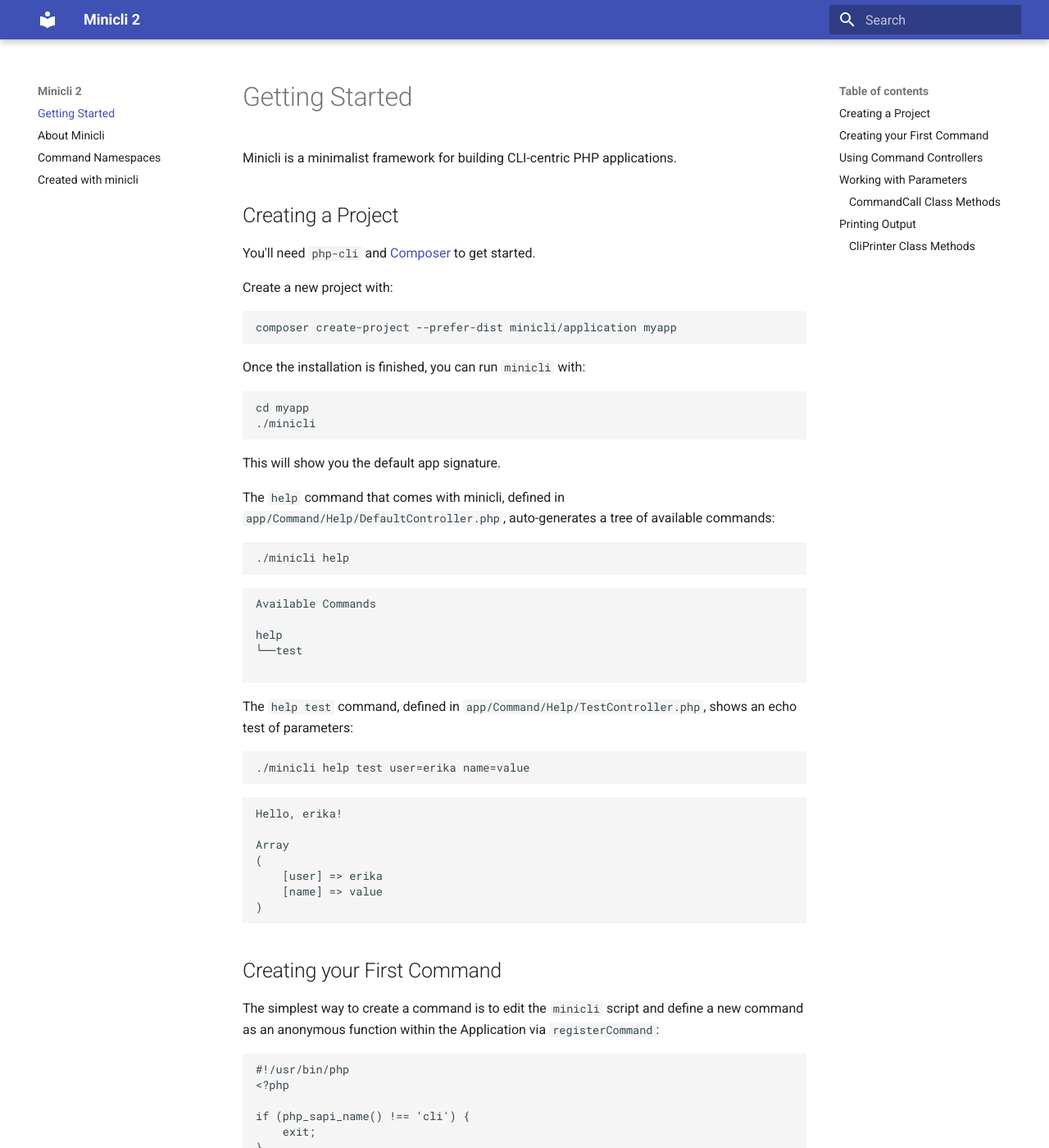
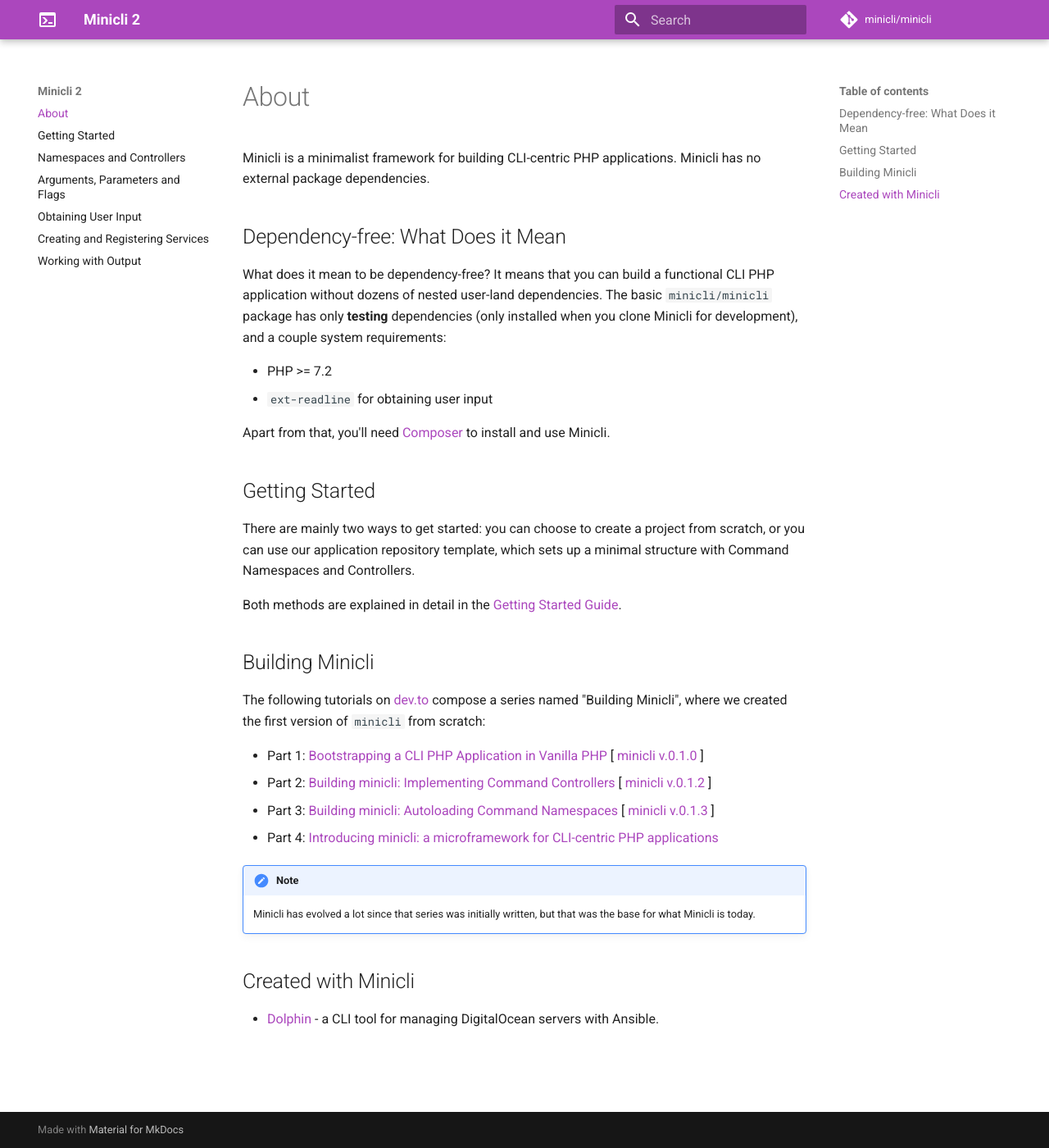
Before and after one commit to minicli/docs, an MkDocs documentation site: the page built from docs/index.md, in a window 1280 px wide and 1400 px high. Shown: the whole window at 82% size. Built offline with MkDocs 1.6.1 and Material for MkDocs 9.7.7, drawn with Linux system fonts in a browser that asks for light colours; comment, search, counter and statistics services are not loaded; some of the changed text lies outside the part shown.

Commit message:
Updating Docs

````diff
--- /dev/null
+++ b/docs/01-getting_started.md
@@ -0,0 +1,125 @@
+# Getting Started
+
+Minicli is a minimalist framework for building CLI-centric PHP applications. Minicli has no external package dependencies, and has only two requirements:
+
+- PHP 7.2+ (cli)
+- `ext-readline`
+
+Apart from that, you'll need [Composer](https://getcomposer.org/) to install and use Minicli.
+
+## Creating a Simple App
+
+If all you need is to set up a few simple commands to run through Minicli, you can use a singe file for your application.
+
+1. Create a directory for your new project
+2. Run `composer require minicli/minicli` - this will create a `composer.json` file and download Minicli.
+3. Create an executable PHP script with the following content:
+
+```php
+#!/usr/bin/php
+<?php
+
+if (php_sapi_name() !== 'cli') {
+    exit;
+}
+
+require __DIR__ . '/vendor/autoload.php';
+
+use Minicli\App;
+use Minicli\Command\CommandCall;
+
+$app = new App();
+$app->setSignature('./minicli mycommand');
+
+$app->registerCommand('mycommand', function(CommandCall $input) {
+    echo "My Command!";
+
+    var_dump($input);
+});
+
+$app->runCommand($argv);
+```
+
+This script will set up a command called `mycommand`. To execute it, first make the file executable with:
+
+```bash
+chmod +x script-name
+```
+
+Then, run your command with:
+
+```bash
+./script-name mycommand
+```
+
+## Creating a Structured App Using the Application Template
+
+If you'd like to create an application with many commands, or you would prefer to have more structure to your commands, with support to subcommands, than you should use [Command Namespaces](/02-command_namespaces).
+To facilitate setting up such an application, we have the `minicli/application` repository, which serves as an application template you can use with `composer create-project`.
+
+Create a new project with:
+
+```shell
+composer create-project --prefer-dist minicli/application myapp
+```
+
+This will generate a directory structure like the following:
+
+```
+.
+app
+└── Command
+    └── Help
+        ├── DefaultController.php
+        ├── TableController.php
+        └── TestController.php
+├── composer.json
+├── docs
+├── LICENSE
+├── minicli
+├── mkdocs.yml
+└── README.md
+
+```
+
+Each directory inside `app/Command` represents a Command Namespace.
+The classes inside `app/Command/Help` represent subcommands that you can access through the main `help` command.
+
+You can now run the boostrapped application with:
+
+```shell
+cd myapp
+./minicli
+```
+
+This will show you the default app signature.
+
+The `help` command that comes with the application template, defined in `app/Command/Help/DefaultController.php`, auto-generates a tree of available commands:
+
+```shell
+./minicli help
+```
+
+```
+Available Commands
+
+help
+└──test
+
+```
+
+The `help test` command, defined in `app/Command/Help/TestController.php`, shows an echo test of parameters:
+
+```
+./minicli help test user=erika name=value
+```
+
+```
+Hello, erika!
+
+Array
+(
+    [user] => erika
+    [name] => value
+)
+```
--- a/docs/command_namespaces.md
+++ b/docs/02-command_namespaces.md
@@ -1,4 +1,4 @@
-# Command Namespaces
+# Namespaces and Controllers
 
 Command Namespaces were designed to create a simple command tree with multiple Command Controllers under a common entry point name.
 It also enables autoloading of commands, by following a known directory/filename structure so you don't need to manually register commands when bootstrapping the application.
--- /dev/null
+++ b/docs/03-input-arguments.md
@@ -0,0 +1,56 @@
+# Arguments, Parameters and Flags
+
+Minicli commands use the following structure and nomenclature for commands and arguments:
+
+```
+./minicli command subcommand param1=value1 param2=value2 --flag1 --flag2
+```
+
+- `minicli`: The executable script that instantiates the application. It can be named however you like. When using the application template, this will be named `minicli` by default, but you are free to rename it so that it reflects your application name.
+- `command`: The main command namespace or single command being called.
+- `subcommand`: A subcommand from the `command` namespace.
+- `param1=value2`: Parameters are identified as keypairs and injected into the controller automatically.
+- `--flag1`: Flags are identified by preceding `--` characters, and are also injected into the controller automatically.
+
+The controller surfaces several methods to obtain the parameters used to call the application:
+
+## getArgs(): array
+
+Obtains all arguments included in the command call. This will return the contents obtained via the `$argv[]` global variable, where position `0` corresponds to the script name, and the following items are each command argument.
+## hasParam(): bool, getParam(): string
+
+Both methods are used to work with parameters. In the next example, we check if a parameter was set, then adjust the output accordingly:
+
+```php
+<?php
+...
+    public function handle()
+    {
+        $name = "World";
+        if ($this->hasParam('name')) {
+            $name = $this->getParam('name');
+        }
+        $this->getPrinter()->display("Hello $name!");
+    }
+```
+
+To print a customized "Hello" message, you'd include `name=myname` as additional command call argument when running your app.
+
+
+## hasFlag(): bool
+
+Identifies if a flag has been set.
+
+```php
+<?php
+...
+    public function handle()
+    {
+        $message = "Hello World";
+        if ($this->hasFlag('shout')) {
+            $message = strtoupper($message);
+        }
+
+        $this->getPrinter()->display($message);
+    }
+```
--- /dev/null
+++ b/docs/06-output.md
@@ -0,0 +1,91 @@
+# Working with Output
+
+The `OutputHandler` service has a series of methods to enable advanced output features, such as printing with colors, printing with pre-defined styles, and outputting content to a file instead of the default output.
+
+This service is available at the application container as `printer`, also accessible via the helper method `getPrinter` on controllers:
+
+
+```php
+<?php
+...
+    public function handle()
+    {
+        $this->getPrinter()->display("Hello World!");
+    }
+```
+
+
+This will print a "Hello World!" message wrapped in new lines, using default settings.
+
+## Print Methods
+
+The following shortcut methods are available via the `OutputHandler` class:
+
+- `display($message, $alt = false)` - Uses the `default` style. If `alt` is set to true, it will use the `alt` style.
+- `info($message, $alt = false)` - Uses the `info` style. If `alt` is set to true, it will use the `info_alt` style.
+- `error($message, $alt = false)` - Uses the `error` style. If `alt` is set to true, it will use the `error_alt` style.
+- `success($message, $alt = false)` - Uses the `success` style. If `alt` is set to true, it will use the `success_alt` style.
+
+
+To output content without predefined styles, you can use:
+
+- `out($message, $style = null)` - Outputs a message and optionally sets a style. This won't include newlines.
+- `rawOutput($message)` - Outputs a message without newlines or formatting.
+
+Other helper methods:
+- `newline()` - Prints a newline / line break.
+- `printTable(array $table)` - Helper method that uses the `TableHelper` to format and print a table. The table must be provided as an array where each item is a row of the table, also in array format:
+
+```php
+<?php
+...
+$table = [
+    [ 'header1', 'header2', 'header3' ],
+    [ 'item2', 'item2', 'item3']
+];
+
+$this->getPrinter()->printTable($table);
+...
+```
+
+
+## Filters and Adapters
+
+
+
+The `OutputHandler` has two different components that define how the output is handled: **Output Filters** and **Printer Adapters**.
+
+- Output Filters: define **how** the message is printed.
+- Printer Adapters: define **where** the message is printed.
+
+## Output Filters
+
+Filters implement the `OutputFilterInterface`. They modify the output before it is sent to the printer. By default, the application sets up a `ColorOutputFilter` using a standard `CLITheme`. A `SimpleOutputFilter` is available as alternative to print messages without styling, and a `TimestampOutputFilter` is available for including timestamps to each message being printed, which makes it good for using with logs.
+
+You can register multiple output filters within the `OutputHandler` class.
+
+### Changing the Default Output Filter
+
+```php
+<?php
+...
+# Sets the OutputHandler to print to a file
+$app = new App();
+$app->setOutputHandler(new OutputHandler(new DefaultPrinterAdapter()));
+
+
+$app->registerCommand('mycommand', function(CommandCall $input) {
+    echo "My Command!";
+
+    var_dump($input);
+});
+
+$app->runCommand($argv);
+```
+
+## Printer Adapters
+
+Printer adapters implement the `PrinterAdapterInterfacedefine`. By default, messages are printed to the terminal, using the `DefaultPrinterAdapter`. Messages can be printed to a file with the `FilePrinterAdapter`.
+
+
+##
--- a/docs/about.md
+++ /dev/null
@@ -1,6 +0,0 @@
-# About Minicli
-
-[Minicli](https://github.com/minicli/minicli) is an experimental small-footprint toolkit created by [erikaheidi](https://twitter.com/erikaheidi) for building CLI-centric applications in PHP.
-
-
-Minicli was created as [an educational experiment](https://dev.to/erikaheidi/bootstrapping-a-cli-php-application-in-vanilla-php-4ee) and a way to go dependency-free when building simple command-line applications in PHP. It can be used for microservices, personal dev tools, bots and little fun things.
--- a/docs/index.md
+++ b/docs/index.md
@@ -1,228 +1,33 @@
-# Getting Started
+# About
 
-Minicli is a minimalist framework for building CLI-centric PHP applications.
+Minicli is a minimalist framework for building CLI-centric PHP applications. Minicli has no external package dependencies.
 
-## Creating a Project
+## Dependency-free: What Does it Mean
 
-You'll need `php-cli` and [Composer](https://getcomposer.org/) to get started.
+What does it mean to be dependency-free? It means that you can build a functional CLI PHP application without dozens of nested user-land dependencies. The basic `minicli/minicli` package has only **testing** dependencies (only installed when you clone Minicli for development), and a couple system requirements:
 
-Create a new project with:
+- PHP >= 7.2
+- `ext-readline` for obtaining user input
 
-```shell
-composer create-project --prefer-dist minicli/application myapp
-```
+Apart from that, you'll need [Composer](https://getcomposer.org/) to install and use Minicli.
 
-Once the installation is finished, you can run `minicli` with:
+## Getting Started
 
-```shell
-cd myapp
-./minicli
-```
+There are mainly two ways to get started: you can choose to create a project from scratch, or you can use our application repository template, which sets up a minimal structure with Command Namespaces and Controllers.
 
-This will show you the default app signature.
+Both methods are explained in detail in the [Getting Started Guide](/01-getting_started).
+## Building Minicli
 
-The `help` command that comes with minicli, defined in `app/Command/Help/DefaultController.php`, auto-generates a tree of available commands:
+The following tutorials on [dev.to](https://dev.to/erikaheidi) compose a series named "Building Minicli", where we created the first version of `minicli` from scratch:
 
-```shell
-./minicli help
-```
+ - Part 1: [Bootstrapping a CLI PHP Application in Vanilla PHP](https://dev.to/erikaheidi/bootstrapping-a-cli-php-application-in-vanilla-php-4ee) [ [minicli v.0.1.0](https://github.com/erikaheidi/minicli/tree/0.1.0) ]
+ - Part 2: [Building minicli: Implementing Command Controllers](https://dev.to/erikaheidi/php-in-the-command-line-implementing-command-controllers-13lh) [ [minicli v.0.1.2](https://github.com/erikaheidi/minicli/tree/0.1.2) ]
+ - Part 3: [Building minicli: Autoloading Command Namespaces](https://dev.to/erikaheidi/building-minicli-autoloading-command-namespaces-3ljm) [ [minicli v.0.1.3](https://github.com/erikaheidi/minicli/tree/0.1.3) ]
+ - Part 4: [Introducing minicli: a microframework for CLI-centric PHP applications](https://dev.to/erikaheidi/introducing-minicli-a-microframework-for-cli-centric-php-applications-44ik)
 
-```
-Available Commands
+!!! note
+    Minicli has evolved a lot since that series was initially written, but that was the base for what Minicli is today.
 
-help
-└──test
+## Created with Minicli
 
-```
-
-The `help test` command, defined in `app/Command/Help/TestController.php`, shows an echo test of parameters:
-
-```
-./minicli help test user=erika name=value
-```
-
-```
-Hello, erika!
-
-Array
-(
-    [user] => erika
-    [name] => value
-)
-```
-
-## Creating your First Command
-
-The simplest way to create a command is to edit the `minicli` script and define a new command as an anonymous function within the Application via `registerCommand`:
-
-```php
-#!/usr/bin/php
-<?php
-
-if (php_sapi_name() !== 'cli') {
-    exit;
-}
-
-require __DIR__ . '/vendor/autoload.php';
-
-use Minicli\App;
-use Minicli\Command\CommandCall;
-
-$app = new App();
-$app->setSignature('./minicli mycommand');
-
-$app->registerCommand('mycommand', function(CommandCall $input) {
-    echo "My Command!";
-
-    var_dump($input);
-});
-
-$app->runCommand($argv);
-```
-
-You could then execute the new command with:
-
-```shell
-./minicli mycommand
-```
-
-## Using Command Controllers
-
-To organize your commands into controllers, you'll need to use [Command Namespaces](/command_namespaces#).
-
-Let's say you want to create a command named  `hello`. You should start by creating a new directory under the `app/Commands` folder:
-
-```shell
-mkdir app/Commands/Hello
-```
-
-Now `Hello` is your Command Namespace. Inside that directory, you'll need to create at least one Command Controller. You can start with the `DefaultController`, which will be called by default when no subcommand is provided.
-
-This is how this `DefaultController` class could look like:
-
-```php
-<?php
-
-namespace App\Command\Hello;
-
-use Minicli\Command\CommandController;
-
-class DefaultController extends CommandController
-{
-    public function handle()
-    {
-        $this->getPrinter()->display("Hello World!");
-    }
-}
-```
-
-This command would be available as:
-
-```shell
-./minicli hello
-```
-
-Becase a subcommand was not provided, it is inferred that you want to execute the **default** command. This command can also be invoked as:
-
-```shell
-./minicli hello default
-```
-
-Any other Command Controller placed inside the `Hello` namespace will be available in a similar way. For instance, let's say you want to create a new subcommand like `hello caps`.
-
-You would then create a new Command Controller named `CapsController`:
-
-```php
-<?php
-
-namespace App\Command\Hello;
-
-use Minicli\Command\CommandController;
-
-class CapsController extends CommandController
-{
-    public function handle()
-    {
-        $this->getPrinter()->display("HELLO WORLD!");
-    }
-}
-```
-
-And this new command would be available as:
-
-```shell
-./minicli hello caps
-```
-
-## Working with Parameters
-
-Minicli uses a few conventions for command call arguments:
-
-* Args / Arguments: Parsed arguments - anything that comes from $argv that is not a `key=value` and not a `--flag`.
-* Params / Parameters: Key-value pairs such as `user=erika`
-* Flags: single arguments prefixed with `--` such as `--update`
-
-The parent `CommandController` class exposes a few handy methods to work with the command call parameters.
-For instance, let's say you want to update the previous `hello` command to use an optional parameter to tell the name of the person that will be greeted.
-
-```php
-<?php
-
-namespace App\Command\Hello;
-
-use Minicli\Command\CommandController;
-use Minicli\Input;
-
-class HelloController extends CommandController
-{
-    public function handle()
-    {
-        $name = $this->hasParam('user') ? $this->getParam('user') : 'World';
-        $this->getPrinter()->display(sprintf("Hello, %s!", $name));
-    }
-}
-```
-
-Now, to use the custom version of the command, you'll need to run:
-
-```shell
-./minicli hello user=erika
-```
-
-And you'll get the output:
-
-```shell
-Hello, erika!
-```
-
-### `CommandCall` Class Methods
-* `hasParam(string $key) : bool` - Returns true if a parameter exists.
-* `getParam(string $key) : string` - Returns a parameter, or null if its non existent.
-* `hasFlag(string $key) : bool` - Returns whether or not a flag was passed along in the command call.
-
-## Printing Output
-
-The `CliPrinter` class has shortcut methods to print messages with various colors and styles.
-It comes with two bundled *themes*: `regular` and `unicorn`. This is set up within the App bootstrap config array, and by default it's configured to use the `regular` theme.
-
-```php
-    public function handle()
-    {
-        $this->getPrinter()->info("Starting Minicli...");
-        if (!$this->hasParam('message')) {
-            $this->getPrinter()->error("Error: you must provide a message.");
-            exit;
-        }
-
-        $this->getPrinter()->success($this->getParam('message'));
-    }
-```
-### `CliPrinter` Class Methods
-
-* `display(string $message) : void` - Displays a message wrapped in new lines.
-* `error(string $message) : void` - Displays an error message wrapped in new lines, using the current theme colors.
-* `success(string $message) : void` - Displays a success message wrapped in new lines, using the current theme colors.
-* `info(string $message) : void` - Displays an info message wrapped in new lines, using the current theme colors.
-* `newline() : void` - Prints a new line.
-* `format(string $message, string $style="default") : string` - Returns a formatted string with the desired style.
-* `out(string $message) : void` - Prints a message.
+- [Dolphin](https://github.com/do-community/dolphin) - a CLI tool for managing DigitalOcean servers with Ansible.
--- a/mkdocs.yml
+++ b/mkdocs.yml
@@ -1,2 +1,17 @@
 site_name: Minicli 2
-theme: material
+theme:
+  name: material
+  palette:
+    primary: purple
+    accent: purple
+  icon:
+    logo: material/console
+    repo: fontawesome/brands/git-alt
+repo_name: minicli/minicli
+repo_url: https://github.com/minicli/minicli
+markdown_extensions:
+  - admonition
+  - codehilite:
+      guess_lang: false
+  - toc:
+      permalink: true
````
Also changed, not shown: docs/04-user-input.md (added, +3 -0 lines), docs/05-services.md (added, +3 -0 lines), docs/created_with_minicli.md (deleted, +0 -3 lines).
